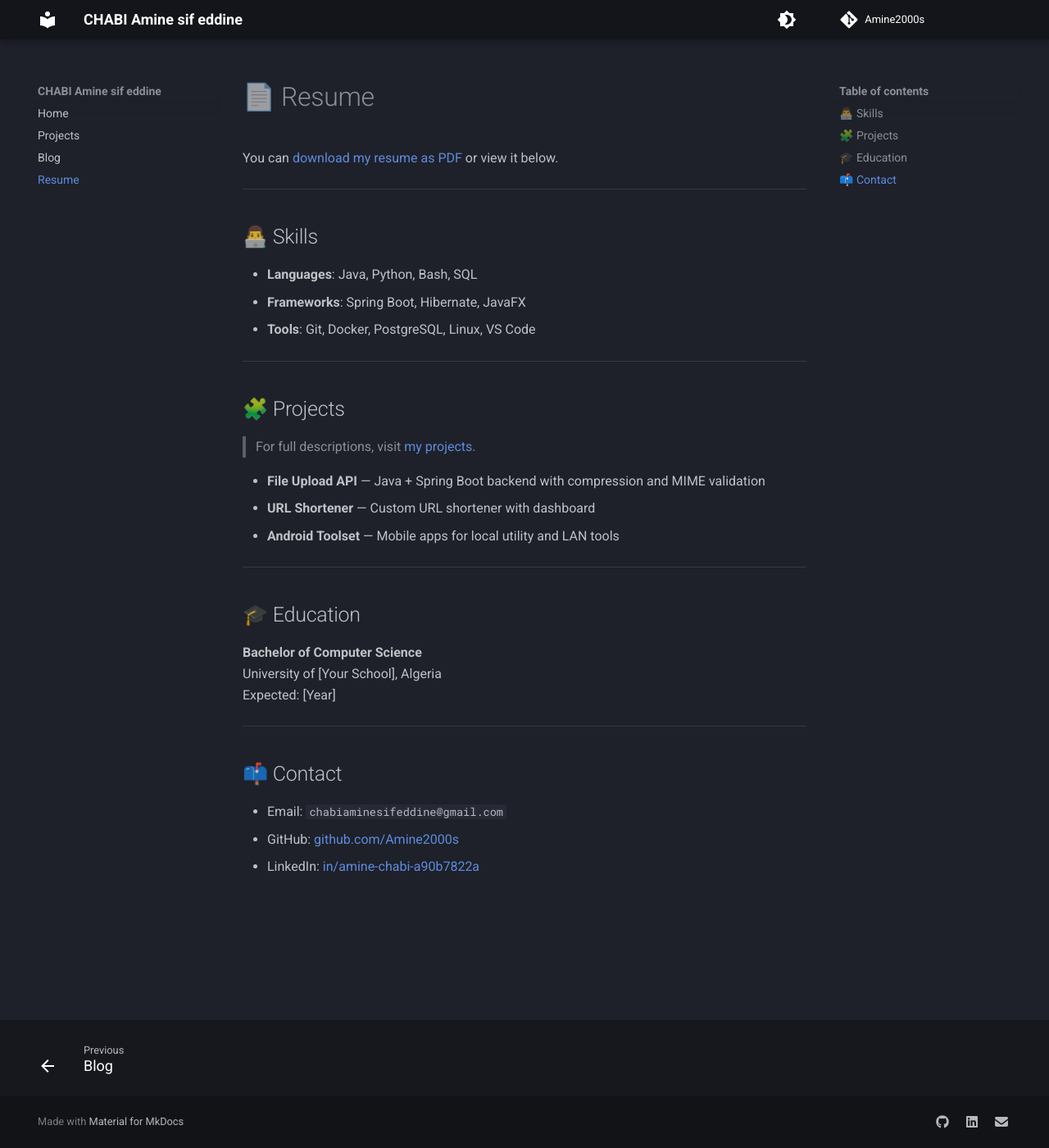
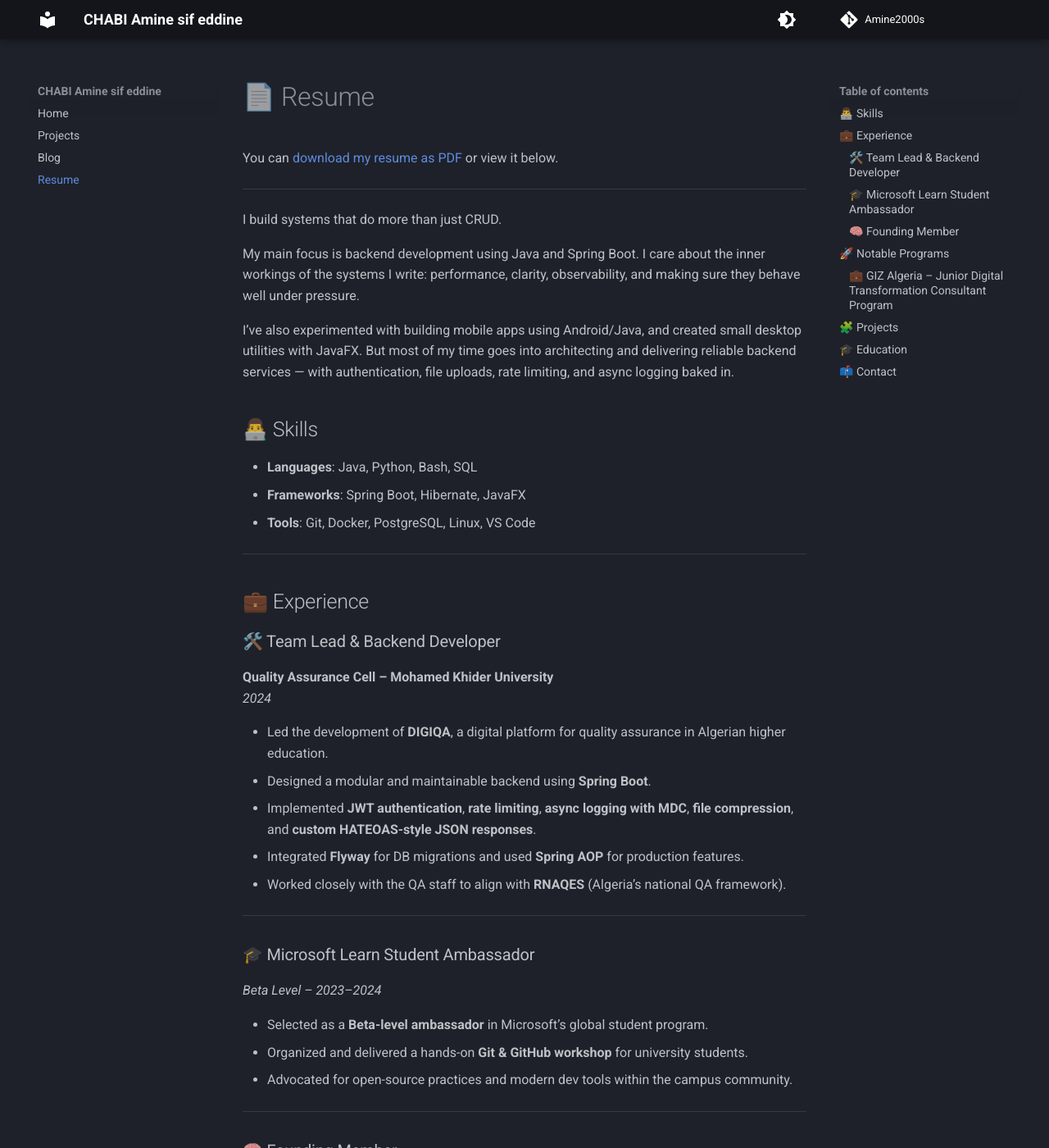
Before and after one commit to Amine2000s/personal-website, an MkDocs documentation site: the page built from docs/resume.md, in a window 1280 px wide and 1400 px high. Shown: the whole window at 82% size. Built offline with MkDocs 1.6.1 and Material for MkDocs 9.7.7, drawn with Linux system fonts in a browser that asks for light colours; some of the changed text lies outside the part shown.

Commit message:
working on resume

```diff
--- a/docs/resume.md
+++ b/docs/resume.md
@@ -3,6 +3,14 @@
 You can [download my resume as PDF](assets/resume.pdf) or view it below.
 
 ---
+
+I build systems that do more than just CRUD.
+
+My main focus is backend development using Java and Spring Boot. I care about the inner workings of the systems I write: performance, clarity, observability, and making sure they behave well under pressure.
+
+I’ve also experimented with building mobile apps using Android/Java, and created small desktop utilities with JavaFX. But most of my time goes into architecting and delivering reliable backend services — with authentication, file uploads, rate limiting, and async logging baked in.
+
+
 
 ## 👨‍💻 Skills
 
@@ -12,21 +20,65 @@ You can [download my resume as PDF](assets/resume.pdf) or view it below.
 
 ---
 
+## 💼 Experience
+
+### 🛠️ Team Lead & Backend Developer
+**Quality Assurance Cell – Mohamed Khider University**
+*2024*
+
+- Led the development of **DIGIQA**, a digital platform for quality assurance in Algerian higher education.
+- Designed a modular and maintainable backend using **Spring Boot**.
+- Implemented **JWT authentication**, **rate limiting**, **async logging with MDC**, **file compression**, and **custom HATEOAS-style JSON responses**.
+- Integrated **Flyway** for DB migrations and used **Spring AOP** for production features.
+- Worked closely with the QA staff to align with **RNAQES** (Algeria’s national QA framework).
+
+---
+
+### 🎓 Microsoft Learn Student Ambassador
+*Beta Level – 2023–2024*
+
+- Selected as a **Beta-level ambassador** in Microsoft’s global student program.
+- Organized and delivered a hands-on **Git & GitHub workshop** for university students.
+- Advocated for open-source practices and modern dev tools within the campus community.
+
+---
+
+### 🧠 Founding Member
+**DEBUG – Scientific Club, Faculty of Exact Sciences, Biskra**
+*2022–2023*
+
+- Co-founded a student-led club focused on technical skill-building and peer learning.
+- Co-organized workshops on **programming, algorithms, and software tools**.
+- Fostered a campus culture of self-learning and curiosity through regular events and mentoring.
+
+---
+
+## 🚀 Notable Programs
+
+### 💼 GIZ Algeria – Junior Digital Transformation Consultant Program
+*2025 Cohort*
+
+- Selected for a national program to prepare junior consultants to assist Algerian SMEs in their **digital transformation**.
+- Training covers **enterprise digital strategy**, **SME technology adoption**, and **field work** with real businesses.
+---
+
 ## 🧩 Projects
 
 > For full descriptions, visit [my projects](/projects).
+See [Projects](projects.md) for full descriptions, but a few highlights:
 
-- **File Upload API** — Java + Spring Boot backend with compression and MIME validation
-- **URL Shortener** — Custom URL shortener with dashboard
-- **Android Toolset** — Mobile apps for local utility and LAN tools
+- **DIGIQA:** Full backend for a digital quality assurance system for universities. Included role-based access, gzip file upload, async logging via AOP + MDC, and JWT auth.
+- **Shortify URL:** A Spring MVC + Thymeleaf app for shortening URLs and tracking analytics. Built with performance and modularity in mind.
+- **Web Scrapers:** Built multiple scrapers to legally download educational material during internet outages — showing the power of Python + automation under real constraints.
 
 ---
 
 ## 🎓 Education
 
-**Bachelor of Computer Science**
-University of [Your School], Algeria
-Expected: [Year]
+- **Bachelor of Computer Science**, University of Biskra
+*2021–2024*
+
+- Currently preparing for a **Master’s in Software Engineering** at the same university.
 
 ---
 
@@ -35,3 +87,5 @@ Expected: [Year]
 - Email: `chabiaminesifeddine@gmail.com`
 - GitHub: [github.com/Amine2000s](https://github.com/Amine2000s)
 - LinkedIn: [in/amine-chabi-a90b7822a](https://linkedin.com/in/amine-chabi-a90b7822a)
+
+> *“Learn with curiosity. Learn with enthusiasm.”*
```
